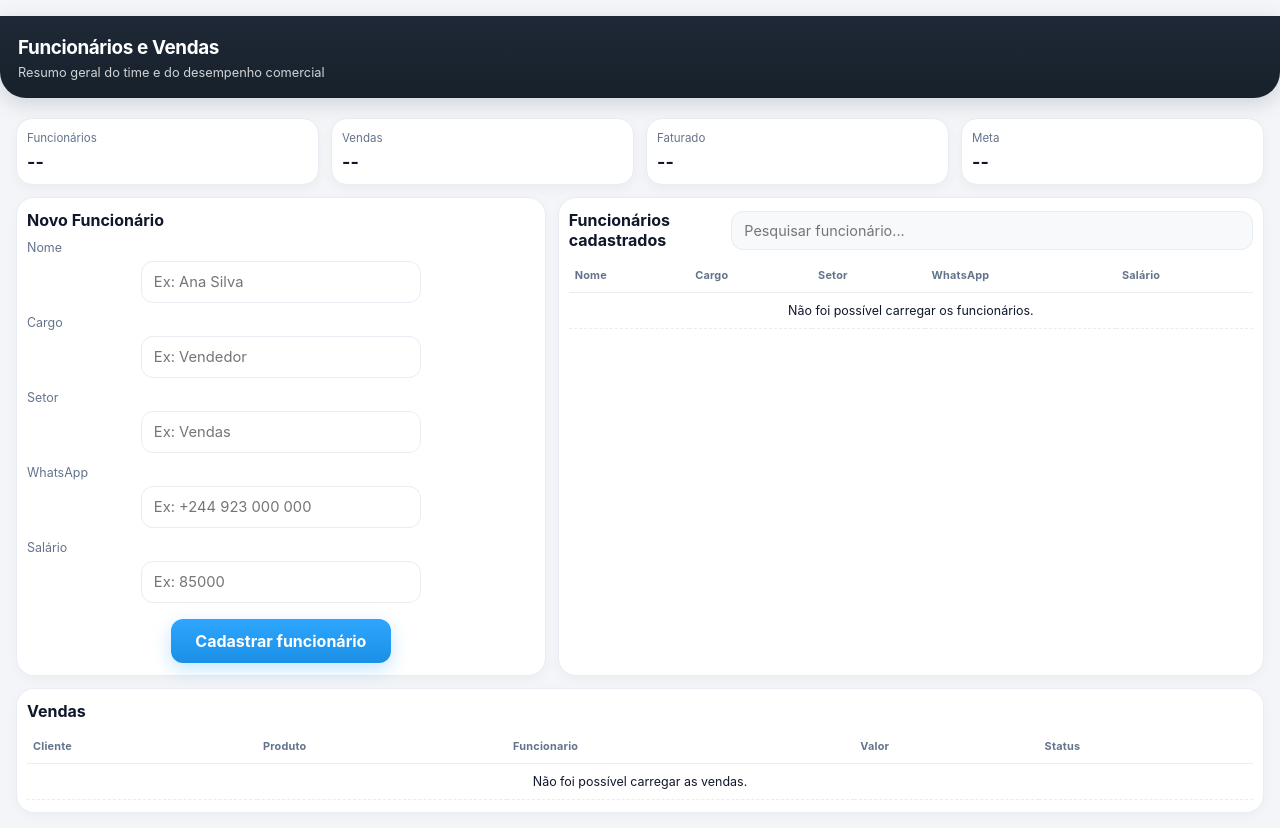
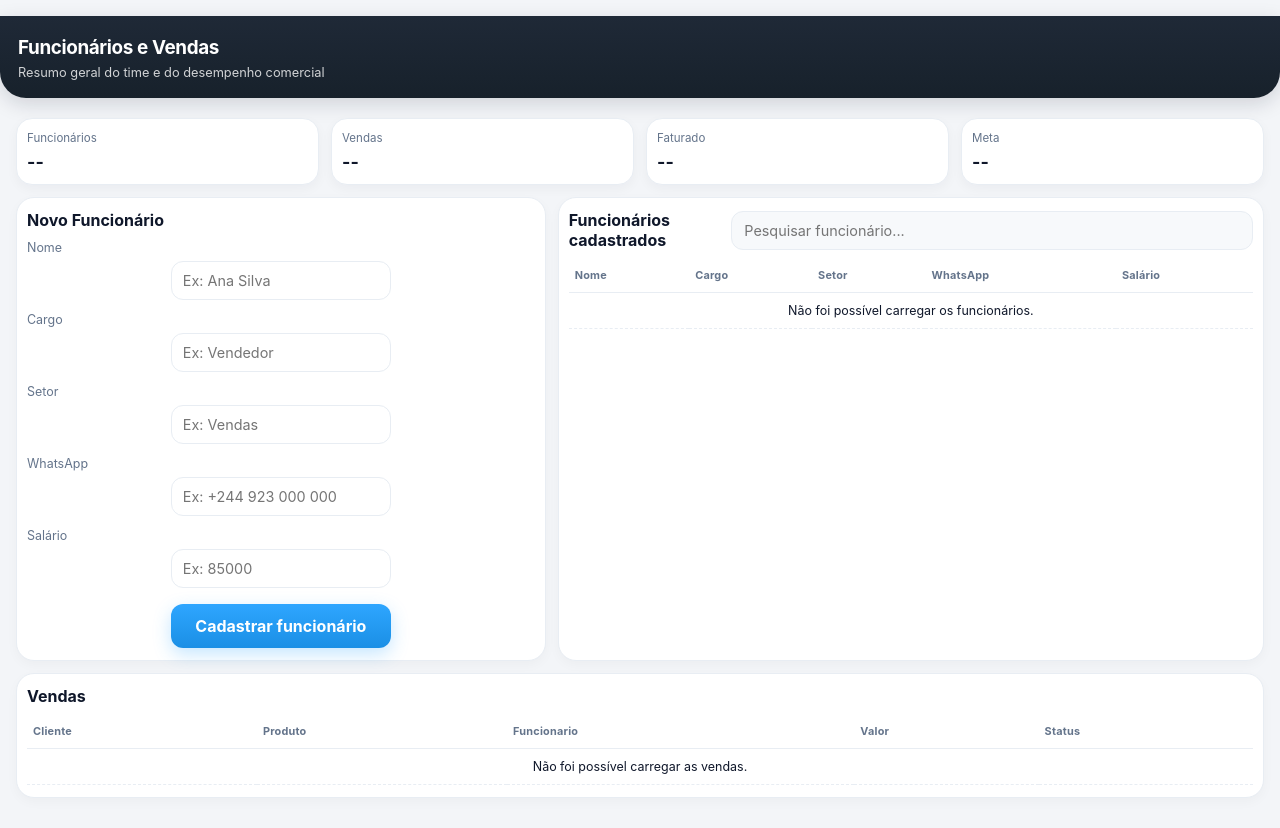
Before and after one commit to cngel/marck_Boot, a website: page public/telegram-webapp/index.html in a window 1280 px wide. Drawn offline with Linux system fonts and the light colour scheme; no server answers.

Commit message:
tudo ok com o novo visual, mas sem chamada a api

```diff
--- a/public/telegram-webapp/style.css
+++ b/public/telegram-webapp/style.css
@@ -73,7 +73,7 @@ button,input{font:inherit}
 
 .panel{
   width:100%;
-  max-width:360px;
+  max-width:320px;
   margin:0 auto;
   background:var(--tg-panel);
   border:1px solid var(--tg-border);
@@ -106,15 +106,15 @@ button,input{font:inherit}
 .employee-form{display:grid;gap:12px}
 .employee-form label{display:grid;gap:6px;color:var(--tg-muted);font-size:0.78rem}
 .employee-form input{
-  width:min(100%, 280px);
+  width:min(100%, 220px);
   max-width:100%;
   display:block;
   margin:0 auto;
   background:#fff;
   border:1px solid var(--tg-border);
   border-radius:12px;
-  padding:11px 12px;
-  font-size:0.92rem;
+  padding:10px 11px;
+  font-size:0.9rem;
   color:var(--tg-text);
 }
 
```
